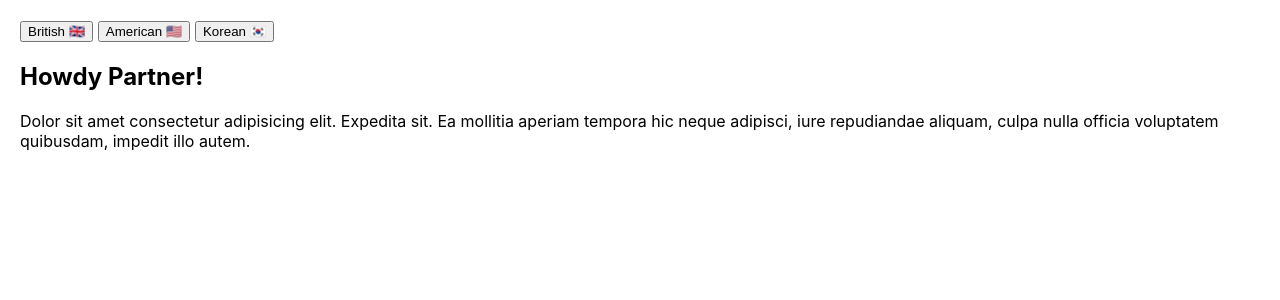
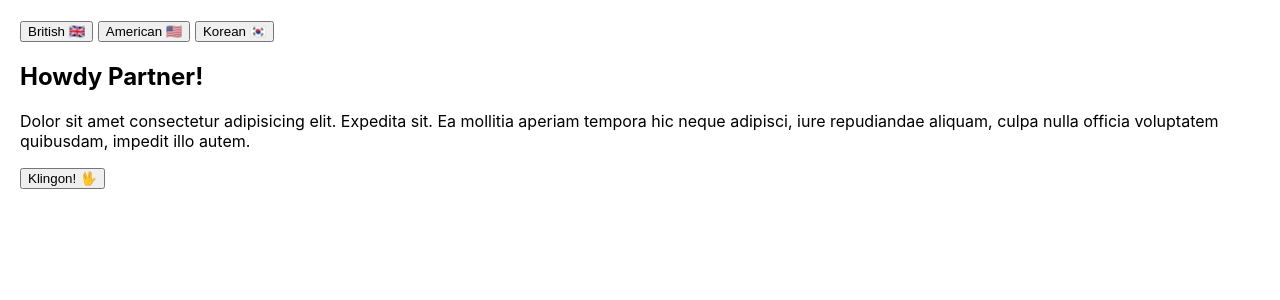
Before and after one commit to artificialarea/react-playground-revisited, a React (Create React App) app: page / in a window 1280 px wide. Shown: the top 300 px of the page. Built offline with nearby package versions, Linux system fonts and the light colour scheme.

Commit message:
added deeply nested klingon button to template.

```diff
--- a/src/lang-context/GreatGrandChild.js
+++ b/src/lang-context/GreatGrandChild.js
@@ -8,7 +8,12 @@ class GreatGrandChild extends Component {
       <section>
         <h2>{copy.title}</h2>
         <p>{copy.body}</p>
+        <button>
+          Klingon!{' '}
+          <span role='img' aria-label='klingon'>🖖</span>
+        </button>
       </section>
+
     )
   }
 }
```
